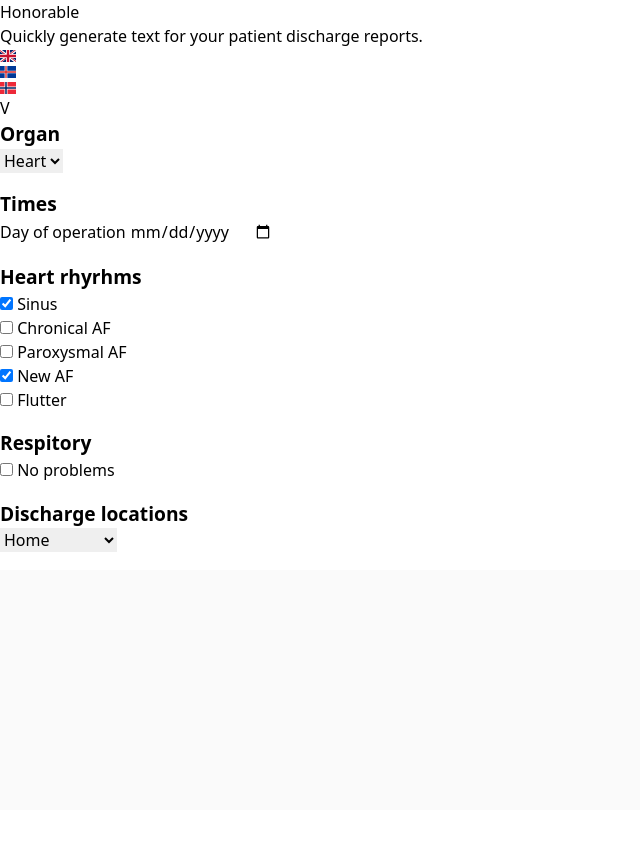
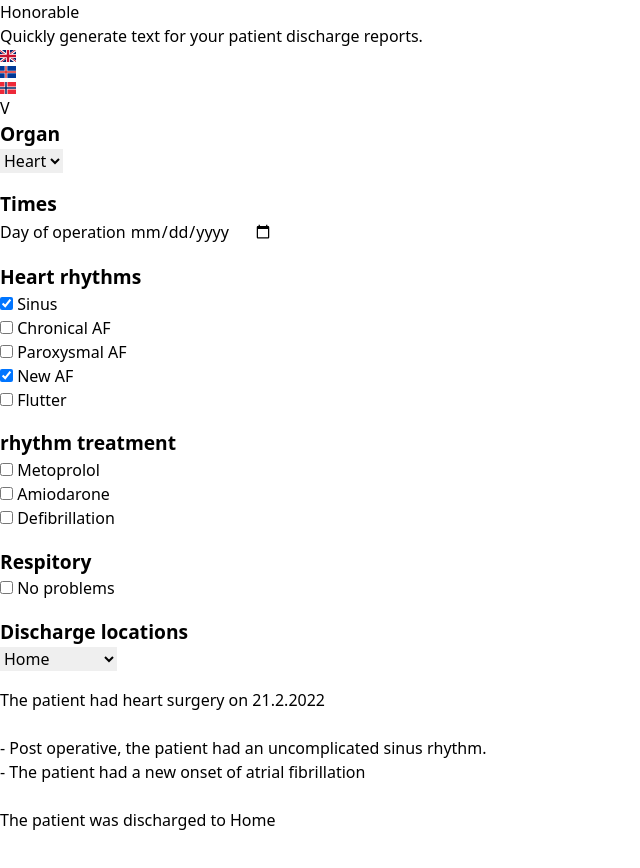
Before and after one commit to lalli-oni/surgical-discharge-tool, a Svelte app: page / in a window 1280 px wide. Both pictures are taken after a click on the checkbox 6 px from the left and 375 px from the top of the page. Shown: the top 868 px of the page, without its empty margins (0-640 px from the left). Before the commit the page ends 816 px from the top, so only its background shows below. Built offline with nearby package versions, Linux system fonts and the light colour scheme.

Commit message:
Fix rhythm typo Make form section headings non-selectable

```diff
--- a/src/Form.svelte
+++ b/src/Form.svelte
@@ -16,12 +16,12 @@
   const selection = {
     organ: "heart",
     operationDate: new Date(),
-    rhyrhms: {
-      sinusrhyrhm: true,
-      chronicalrhyrhm: false,
-      paroxysmalrhyrhm: false,
-      newAFrhyrhm: false,
-      flutterrhyrhm: false,
+    rhythms: {
+      sinusRhythm: true,
+      chronicalRhythm: false,
+      paroxysmalRhythm: false,
+      newAFRhythm: false,
+      flutterRhythm: false,
       treatments: {
         metoprolol: false,
         amiodarone: false,
@@ -52,7 +52,7 @@
     </select>
   </section>
   <section>
-    <h2 class="text-white">{labels.times.label}</h2>
+    <h2 class="text-white select-none">{labels.times.label}</h2>
     <DatePicker
       on:date-selected={dateChanged}
       label={labels.times.dayOfOperation}
@@ -60,49 +60,48 @@
     />
   </section>
   <section>
-    <h2 class="text-white">{labels.rhyrhms.label}</h2>
+    <h2 class="text-white select-none">{labels.rhythms.label}</h2>
     <!-- TODO: single selection -->
     <Checkbox
-      label={labels.rhyrhms.sinus}
-      bind:checked={selection.rhyrhms.sinusrhyrhm}
+      label={labels.rhythms.sinus}
+      bind:checked={selection.rhythms.sinusRhythm}
     />
     <Checkbox
-      label={labels.rhyrhms.chronicalAF}
-      bind:checked={selection.rhyrhms.chronicalrhyrhm}
+      label={labels.rhythms.chronicalAF}
+      bind:checked={selection.rhythms.chronicalRhythm}
     />
     <Checkbox
-      label={labels.rhyrhms.paroxysmalAF}
-      bind:checked={selection.rhyrhms.paroxysmalrhyrhm}
+      label={labels.rhythms.paroxysmalAF}
+      bind:checked={selection.rhythms.paroxysmalRhythm}
     />
     <Checkbox
-      label={labels.rhyrhms.newAF}
-      bind:checked={selection.rhyrhms.newAFrhyrhm}
+      label={labels.rhythms.newAF}
+      bind:checked={selection.rhythms.newAFRhythm}
     />
     <Checkbox
-      label={labels.rhyrhms.flutter}
-      bind:checked={selection.rhyrhms.flutterrhyrhm}
+      label={labels.rhythms.flutter}
+      bind:checked={selection.rhythms.flutterRhythm}
     />
   </section>
-  {#if selection.rhyrhms.newAFrhyrhm || selection.rhyrhms.flutterrhyrhm}
+  {#if selection.rhythms.newAFRhythm || selection.rhythms.flutterRhythm}
     <section>
-      <h2 class="text-white">{labels.rhyrhms.treatments.label}</h2>
+      <h2 class="text-white select-none">{labels.rhythms.treatments.label}</h2>
       <Checkbox
-        label={labels.rhyrhms.treatments.metoprolol}
-        bind:checked={selection.rhyrhms.treatments.metoprolol}
+        label={labels.rhythms.treatments.metoprolol}
+        bind:checked={selection.rhythms.treatments.metoprolol}
       />
       <Checkbox
-        label={labels.rhyrhms.treatments.amiodarone}
-        bind:checked={selection.rhyrhms.treatments.amiodarone}
+        label={labels.rhythms.treatments.amiodarone}
+        bind:checked={selection.rhythms.treatments.amiodarone}
       />
       <Checkbox
-        label={labels.rhyrhms.treatments.defibrillation}
-        bind:checked={selection.rhyrhms.treatments.defibrillation}
+        label={labels.rhythms.treatments.defibrillation}
+        bind:checked={selection.rhythms.treatments.defibrillation}
       />
     </section>
   {/if}
   <section>
-    <!-- TODO: Disable text selection -->
-    <h2 class="text-white">{labels.respitory.label}</h2>
+    <h2 class="text-white select-none">{labels.respitory.label}</h2>
     <Checkbox label="No problems" bind:checked={selection.respitory.lulz} />
   </section>
   <section>
--- a/src/hooks/useTextGenerator.ts
+++ b/src/hooks/useTextGenerator.ts
@@ -18,17 +18,17 @@ export function useTextGenerator() {
 			text = text.replaceAll(token[0], value);
 		});
 
-		let rhyrhmText = "";
-		for (const [key, value] of Object.entries(selections.rhyrhms)) {
-			if (value === true && translation.output[key]) rhyrhmText += "\n- " + translation.output[key];
+		let rhythmText = "";
+		for (const [key, value] of Object.entries(selections.rhythms)) {
+			if (value === true && translation.output[key]) rhythmText += "\n- " + translation.output[key];
 		}
-		if (rhyrhmText?.length > 0) text += "\n" + rhyrhmText;
+		if (rhythmText?.length > 0) text += "\n" + rhythmText;
 
-		let rythmtreatmentText = "";
-		for (const [key, value] of Object.entries(selections.rythms.treatments)) {
-			if (value === true && translation.output[key]) rythmtreatmentText += "\n- " + translation.output[key];
+		let rhythmtreatmentText = "";
+		for (const [key, value] of Object.entries(selections.rhythms.treatments)) {
+			if (value === true && translation.output[key]) rhythmtreatmentText += "\n- " + translation.output[key];
 		}
-		if (rythmtreatmentText?.length > 0) text += "\n" + rythmtreatmentText;
+		if (rhythmtreatmentText?.length > 0) text += "\n" + rhythmtreatmentText;
 
 		let respiratoryText = "";
 		for (const [key, value] of Object.entries(selections.respitory)) {
--- a/src/texts/english.ts
+++ b/src/texts/english.ts
@@ -14,8 +14,8 @@ export default {
 		label: "Times",
 		dayOfOperation: "Day of operation"
 	},
-	rhyrhms: {
-		label: "Heart rhyrhms",
+	rhythms: {
+		label: "Heart rhythms",
 		sinus: "Sinus",
 		// Atrial Fibrillation (A-fib) is an irregular and often very rapid heart rhythm (arrhythmia) that can lead to blood clots in the heart.
 		chronicalAF: "Chronical AF",
@@ -24,7 +24,7 @@ export default {
 		newAF: "New AF",
 		flutter: "Flutter",
 		treatments: {
-			label: "rhyrhm treatment",
+			label: "rhythm treatment",
 			metoprolol: "Metoprolol",
 			amiodarone: "Amiodarone",
 			defibrillation: "Defibrillation",
@@ -52,11 +52,11 @@ export default {
 	},
 	output: {
 		pattern: "The patient had {{organ}} surgery on {{operationDate}}",
-		sinusrhyrhm: "Post operative, the patient had an uncomplicated sinus rhythm.",
-		chronicalrhyrhm: "The patient had preoperative chronic atrial fibrillation as well as post operative. ",
-		paroxysmalrhyrhm: "The patient had preoperative paroxysmal atrial fibrillation as well as post operative.",
-		newAFrhyrhm: "The patient had a new onset of atrial fibrillation",
-		flutterrhyrhm: "Shit, its fluttering!",
+		sinusRhythm: "Post operative, the patient had an uncomplicated sinus rhythm.",
+		chronicalRhythm: "The patient had preoperative chronic atrial fibrillation as well as post operative. ",
+		paroxysmalRhythm: "The patient had preoperative paroxysmal atrial fibrillation as well as post operative.",
+		newAFRhythm: "The patient had a new onset of atrial fibrillation",
+		flutterRhythm: "Shit, its fluttering!",
 		dischargePattern: "The patient was discharged to {{location}}",
 		metoprolol: "Patient was converted successfully back to sinus rhythm with Metoprolol treatment",
 		amiodarone: "Patient was converted successfully back to sinus rhythm with Amiodarone treatment",
--- a/src/texts/icelandic.ts
+++ b/src/texts/icelandic.ts
@@ -14,8 +14,8 @@ export default {
 		label: "Tímar",
 		dayOfOperation: "Dagur uppskurðar"
 	},
-	rhyrhms: {
-		label: "Heart rhyrhms",
+	rhythms: {
+		label: "Heart rhythms",
 		sinus: "Sinus",
 		// Atrial Fibrillation (A-fib) is an irregular and often very rapid heart rhythm (arrhythmia) that can lead to blood clots in the heart.
 		chronicalAF: "Chronical AF",
@@ -24,7 +24,7 @@ export default {
 		newAF: "New AF",
 		flutter: "Flutter",
 		treatments: {
-			label: "rhyrhm treatment",
+			label: "rhythm treatment",
 			metoprolol: "Metoprolol",
 			amiodarone: "Amiodarone",
 			defibrillation: "Defibrillation",
@@ -52,11 +52,11 @@ export default {
 	},
 	output: {
 		pattern: "The patient had {{organ}} surgery on {{operationDate}}",
-		sinusrhyrhm: "Post operative, the patient had an uncomplicated sinus rhythm.",
-		chronicalrhyrhm: "The patient had preoperative chronic atrial fibrillation as well as post operative. ",
-		paroxysmalrhyrhm: "The patient had preoperative paroxysmal atrial fibrillation as well as post operative.",
-		newAFrhyrhm: "The patient had a new onset of atrial fibrillation",
-		flutterrhyrhm: "Shit, its fluttering!",
+		sinusRhythm: "Post operative, the patient had an uncomplicated sinus rhythm.",
+		chronicalRhythm: "The patient had preoperative chronic atrial fibrillation as well as post operative. ",
+		paroxysmalRhythm: "The patient had preoperative paroxysmal atrial fibrillation as well as post operative.",
+		newAFRhythm: "The patient had a new onset of atrial fibrillation",
+		flutterRhythm: "Shit, its fluttering!",
 		dischargePattern: "The patient was discharged to {{location}}",
 		metoprolol: "Patient was converted successfully back to sinus rhythm with Metoprolol treatment",
 		amiodarone: "Patient was converted successfully back to sinus rhythm with Amiodarone treatment",
--- a/src/texts/norwegian.ts
+++ b/src/texts/norwegian.ts
@@ -14,8 +14,8 @@ export default {
 		label: "Times",
 		dayOfOperation: "Day of operation"
 	},
-	rhyrhms: {
-		label: "Heart rhyrhms",
+	rhythms: {
+		label: "Heart rhythms",
 		sinus: "Sinus",
 		// Atrial Fibrillation (A-fib) is an irregular and often very rapid heart rhythm (arrhythmia) that can lead to blood clots in the heart.
 		chronicalAF: "Chronical AF",
@@ -28,7 +28,7 @@ export default {
 		label: "Respitory",
 		noChanges: "No problems",
 		treatments: {
-			label: "rhyrhm treatment",
+			label: "rhythm treatment",
 			metoprolol: "Metoprolol",
 			amiodarone: "Amiodarone",
 			defibrillation: "Defibrillation",
@@ -52,11 +52,11 @@ export default {
 	},
 	output: {
 		pattern: "The patient had {{organ}} surgery on {{operationDate}}",
-		sinusrhyrhm: "Post operative, the patient had an uncomplicated sinus rhythm.",
-		chronicalrhyrhm: "The patient had preoperative chronic atrial fibrillation as well as post operative. ",
-		paroxysmalrhyrhm: "The patient had preoperative paroxysmal atrial fibrillation as well as post operative.",
-		newAFrhyrhm: "The patient had a new onset of atrial fibrillation",
-		flutterrhyrhm: "Shit, its fluttering!",
+		sinusRhythm: "Post operative, the patient had an uncomplicated sinus rhythm.",
+		chronicalRhythm: "The patient had preoperative chronic atrial fibrillation as well as post operative. ",
+		paroxysmalRhythm: "The patient had preoperative paroxysmal atrial fibrillation as well as post operative.",
+		newAFRhythm: "The patient had a new onset of atrial fibrillation",
+		flutterRhythm: "Shit, its fluttering!",
 		dischargePattern: "The patient was discharged to {{location}}",
 		metoprolol: "Patient was converted successfully back to sinus rhythm with Metoprolol treatment",
 		amiodarone: "Patient was converted successfully back to sinus rhythm with Amiodarone treatment",
```
